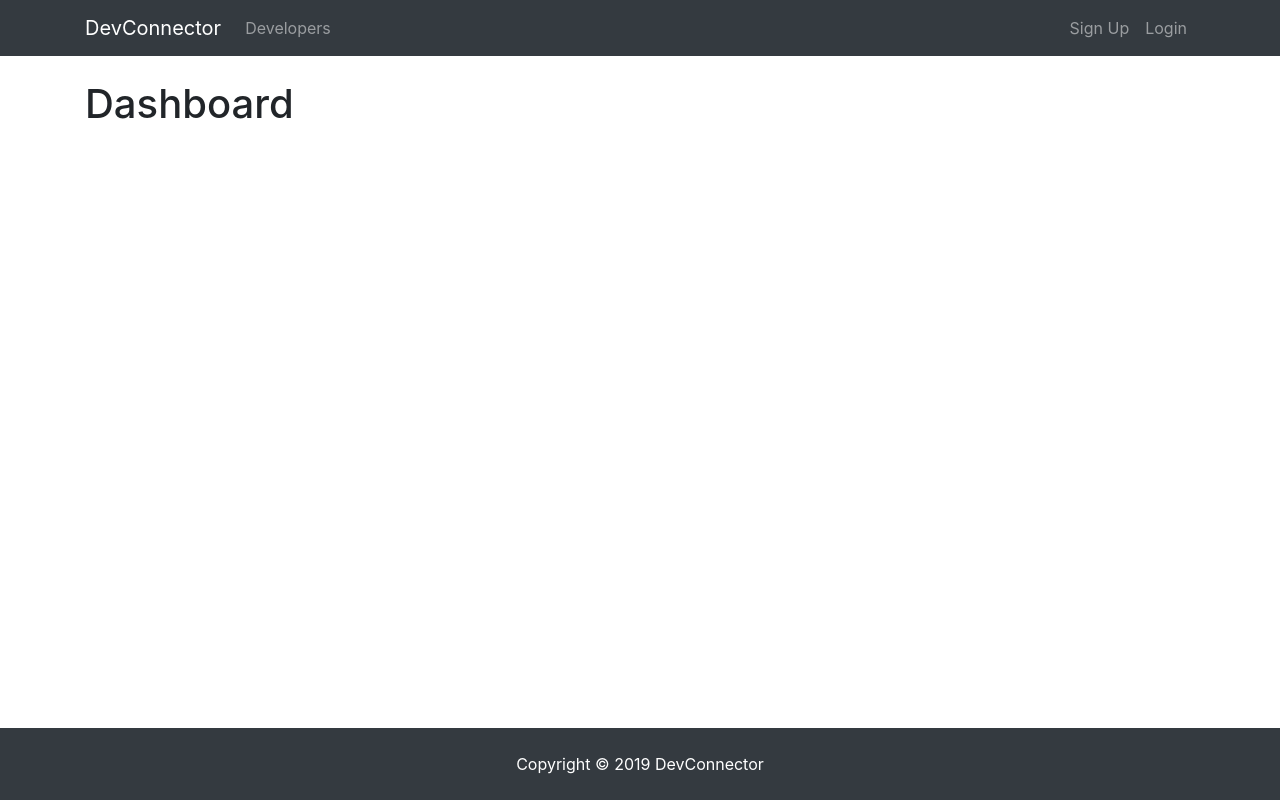
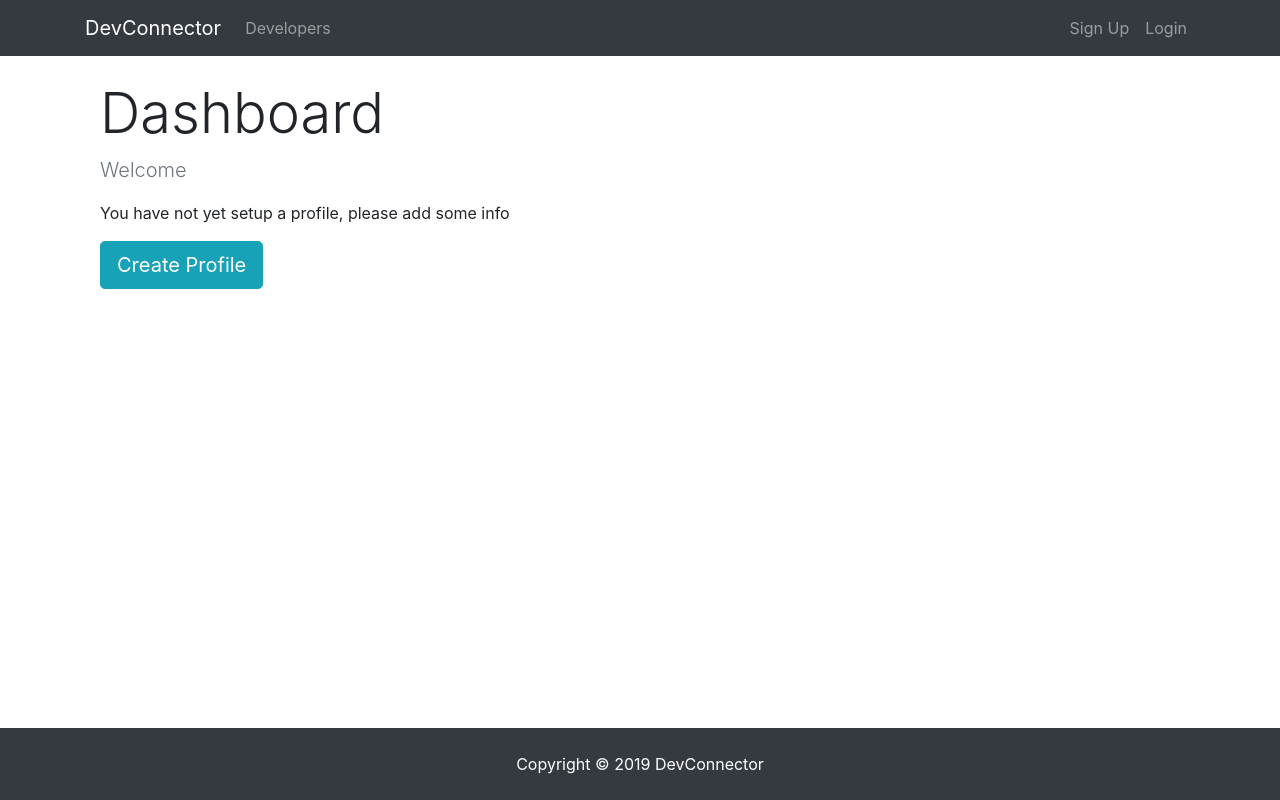
Before and after one commit to hoomand/devconnector, a React (Create React App) app in the folder client/: page /dashboard in a window 1280 px wide. Built offline with nearby package versions, Linux system fonts and the light colour scheme; no server answers.

Commit message:
feat: show customized dashboard based on user login info

```diff
--- /dev/null
+++ b/client/src/components/common/Spinner.js
@@ -0,0 +1,14 @@
+import React from "react";
+import spinner from "./spinner.gif";
+
+export default () => {
+  return (
+    <div>
+      <img
+        src={spinner}
+        style={{ width: "200px", margin: "auto", display: "block" }}
+        alt="Loading..."
+      />
+    </div>
+  );
+};
--- a/client/src/components/dashboard/Dashboard.js
+++ b/client/src/components/dashboard/Dashboard.js
@@ -1,22 +1,75 @@
 import React, { Component } from "react";
+import { Link } from "react-router-dom";
 import PropTypes from "prop-types";
 import { connect } from "react-redux";
 import { getCurrentProfile } from "../../actions/profileActions";
+import Spinner from "../common/Spinner";
 
 class Dashboard extends Component {
   componentDidMount() {
     this.props.getCurrentProfile();
   }
   render() {
+    const { user } = this.props.auth;
+    const { profile, loading } = this.props.profile;
+
+    let dashboardContent;
+
+    if (profile === null || loading) {
+      dashboardContent = <Spinner />;
+    } else {
+      // Check if logged in user has profile data
+      if (Object.keys(profile).length > 0) {
+        dashboardContent = (
+          <div>
+            <p className="lead text-muted">
+              Welcome <Link to={`/profile/${profile.handle}`}>{user.name}</Link>
+            </p>
+            <div style={{ marginBottom: "60px" }} />
+          </div>
+        );
+      } else {
+        // User is logged in but has no profile
+        dashboardContent = (
+          <div>
+            <p className="lead text-muted">Welcome {user.name}</p>
+            <p>You have not yet setup a profile, please add some info</p>
+            <Link to="/create-profile" className="btn btn-lg btn-info">
+              Create Profile
+            </Link>
+          </div>
+        );
+      }
+    }
+
     return (
-      <div>
-        <h1>Dashboard</h1>
+      <div className="dashboard">
+        <div className="container">
+          <div className="row">
+            <div className="col-md-12">
+              <h1 className="display-4">Dashboard</h1>
+              {dashboardContent}
+            </div>
+          </div>
+        </div>
       </div>
     );
   }
 }
 
+Dashboard.propTypes = {
+  getCurrentProfile: PropTypes.func.isRequired,
+  // deleteAccount: PropTypes.func.isRequired,
+  auth: PropTypes.object.isRequired,
+  profile: PropTypes.object.isRequired
+};
+
+const mapStateToProps = state => ({
+  profile: state.profile,
+  auth: state.auth
+});
+
 export default connect(
-  null,
+  mapStateToProps,
   { getCurrentProfile }
 )(Dashboard);
```
Also changed, not shown: client/src/components/common/spinner.gif (added).
